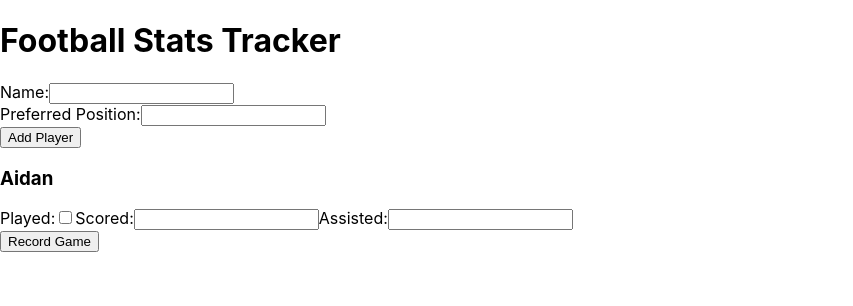
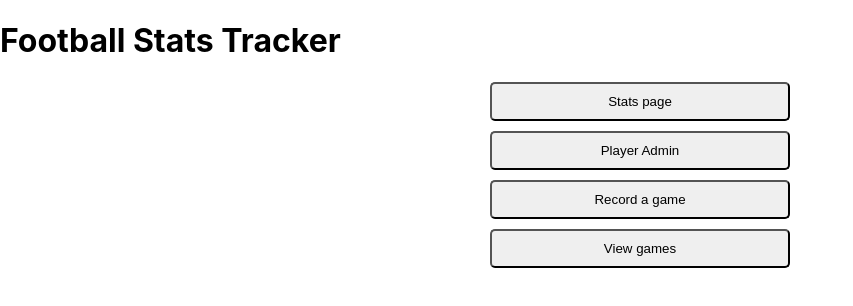
Before and after one commit to aiidanm/footballAppFrontend, a React (Create React App) app: page / in a window 1280 px wide. Shown: the top 306 px of the page, without its empty margins (0-853 px from the left). Built offline with nearby package versions, Linux system fonts and the light colour scheme.

Commit message:
added home buttons for each prospective page

```diff
--- a/package.json
+++ b/package.json
@@ -9,6 +9,7 @@
     "axios": "^1.7.2",
     "react": "^18.3.1",
     "react-dom": "^18.3.1",
+    "react-router-dom": "^6.25.1",
     "react-scripts": "5.0.1",
     "web-vitals": "^2.1.4"
   },
--- a/src/App.css
+++ b/src/App.css
@@ -1,10 +1,5 @@
 .App {
   text-align: center;
-}
-
-.App-logo {
-  height: 40vmin;
-  pointer-events: none;
 }
 
 @media (prefers-reduced-motion: no-preference) {
@@ -16,6 +11,10 @@
 .App-header {
   background-color: #282c34;
   min-height: 100vh;
+  display: flex;
+  flex-direction: column;
+  align-items: center;
+  justify-content: center;
   display: flex;
   flex-direction: column;
   align-items: center;
@@ -36,3 +35,18 @@
     transform: rotate(360deg);
   }
 }
+
+.HomePage {
+  display: flex;
+  flex-direction: column;
+  align-items: center;
+  justify-content: center;
+}
+
+.HomePage button {
+  margin-bottom: 10px;
+  border-radius: 5px;
+  padding: 10px 20px;
+  width: 100%;
+  max-width: 300px;
+}
--- a/src/App.js
+++ b/src/App.js
@@ -1,13 +1,13 @@
 import React from 'react';
 import AddPlayer from './components/AddPlayer';
 import RecordGame from './components/RecordGame';
+import HomePage from './components/HomePage';
 
 function App() {
   return (
     <div>
-      <h1>Football Stats Tracker</h1>
-      <AddPlayer />
-      <RecordGame />
+      <h1 className='AppTitle'>Football Stats Tracker</h1>
+      <HomePage/>
     </div>
   );
 }
--- /dev/null
+++ b/src/components/HomePage.js
@@ -0,0 +1,19 @@
+import React from 'react';
+import { Link } from 'react-router-dom';
+import '../App.css';
+
+const HomePage = () => {
+
+
+
+        return (
+            <div className='HomePage'>
+            <button className='stats-page-button'>Stats page</button>
+            <button className='player-update-button'>Player Admin</button>
+            <button className='record-game-button'>Record a game</button>
+            <button className='view-games-button'>View games</button>
+            </div>
+        );
+};
+
+export default HomePage;
--- a/src/components/RecordGame.js
+++ b/src/components/RecordGame.js
@@ -1,6 +1,6 @@
 import React, { useState, useEffect } from 'react';
 import axios from 'axios';
-import PlayerCard from './playerCard';
+import PlayerCard from './playerCards/playerCard';
 
 const RecordGame = () => {
   const [players, setPlayers] = useState([]);
```
Also changed, not shown: src/components/playerCards/PlayerGameInput.js (renamed from src/components/PlayerGameInput.js), src/components/playerCards/PlayerStats.js (renamed from src/components/PlayerStats.js), src/components/playerCards/playerCard.js (renamed from src/components/playerCard.js), 1 other file (tests, documents, lock files or other folders).
